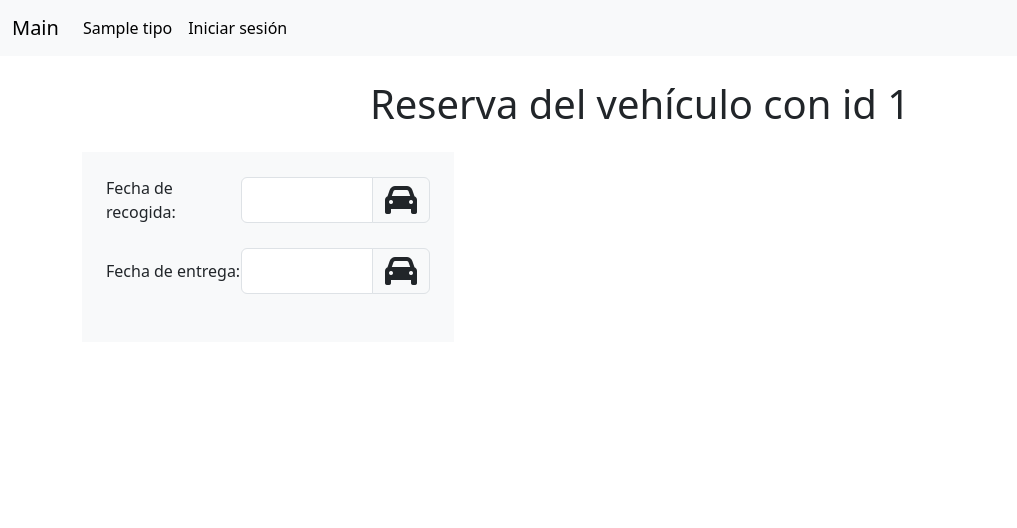
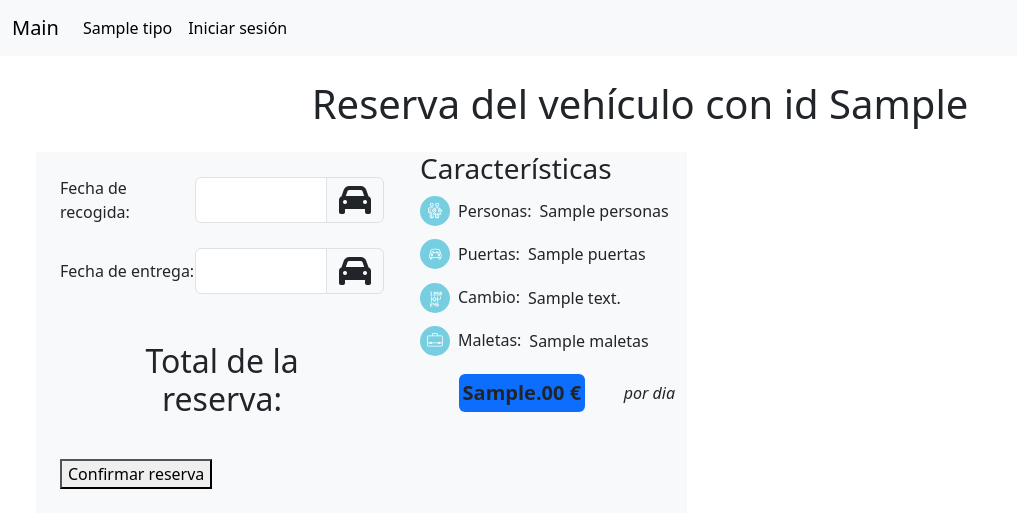
Before and after one commit to SKRTEEEEEE/CursoCIEF, a Node server app: template 05_EXPRESS/06_AppRentCar/publica/views/reserva.ejs in a window 1280 px wide. Shown: the top 528 px of the page, without its empty margins (0-1017 px from the left). Run offline with Node 20, Linux system fonts and the light colour scheme; the template is opened without the code that fills it: most values are stand-ins (such as "Sample title", 1, 10 or a date in 2020); some libraries are stand-ins or nearby versions.

Commit message:
feat(reserva): Create form for send the reserva data

```diff
--- a/05_EXPRESS/06_AppRentCar/publica/public/js/datapicker.js
+++ b/05_EXPRESS/06_AppRentCar/publica/public/js/datapicker.js
@@ -13,6 +13,8 @@ $(document).ready(function () {
         autoclose: true
     }).on('changeDate', function (selected) {
         var startDate = new Date(selected.date.valueOf());
+        // Agregar un día a la fecha seleccionada en startDate
+        startDate.setDate(startDate.getDate() + 1);
         $('#endDate').datepicker('setStartDate', startDate);
     });
 
--- a/05_EXPRESS/06_AppRentCar/publica/rutas.js
+++ b/05_EXPRESS/06_AppRentCar/publica/rutas.js
@@ -72,12 +72,14 @@ rutas.get("/login",async (req, res)=>{
 rutas.post("/login", (req, res) => {
     const { email, password, redirectUrl } = req.body;
     try {
-        connection.query("SELECT email, password FROM clientes",(err, result)=>{
+        connection.query("SELECT id_cliente, email, password FROM clientes",(err, result)=>{
             if(err) throw err;
+            // console.log("resultado select login: ", result)
             const user = result.find(user=>user.email === email)
             if(user.password === password){
                 req.session.email = email; // Almacenar el email en la sesión
-                console.log("Session:", req.session); // Agregar esta línea
+                req.session.userId = user.id_cliente // Almacenar el id en la sesión
+                // console.log("Session:", req.session);
                 return res.redirect(redirectUrl || '/');
             } else {
                 return res.redirect('/login');
@@ -112,13 +114,14 @@ rutas.get("/:tipo", async (req, res) => {
 
 rutas.get("/:tipo/:id", async (req, res) => {
     const id = req.params.id;
+    const isReserva = false;
     try {
         let tipos = await fetchTipos();
         tipos = tipos.map(tipo => ({ tipo: capitalizeFirstLetter(tipo.tipo) }));
         const select = `SELECT * FROM modelos WHERE id_modelo = ${id};`
         connection.query(select, (err, result) => {
             if (err) throw err;
-            res.render('modelo', { title: "Alquila-me el bugga", data: result, tipos })
+            res.render('modelo', { title: "Alquila-me el bugga", data: result, tipos , isReserva})
             console.log(result)
         })
     } catch (error) {
@@ -129,24 +132,29 @@ rutas.get("/:tipo/:id", async (req, res) => {
 
 rutas.get("/:tipo/:id/reserva", isAuthenticated, async (req, res) => {
     const id = req.params.id;
+    const isReserva = true;
     try {
 
         let tipos = await fetchTipos();
         tipos = tipos.map(tipo => ({ tipo: capitalizeFirstLetter(tipo.tipo) }));
-        res.render('reserva', { title: "Alquila-me el bugga", tipos, id })
-    //     // const select = `SELECT * FROM modelos WHERE id_modelo = ${id};`
-    //     // connection.query(select, (err, result) => {
-    //     //     if (err) throw err;
+        // res.render('reserva', { title: "Alquila-me el bugga", tipos, id })
+        const select = `SELECT * FROM modelos WHERE id_modelo = ${id};`
+        connection.query(select, (err, result) => {
+            if (err) throw err;
 
-    //     //     res.render('rent', { title: "Alquila-me el bugga", data: result, tipos })
-    //     //     console.log(result)
-        // })
+            res.render('reserva', { title: "Alquila-me el bugga", data: result, tipos, id_modelo: id, isReserva, id_cliente: req.session.userId })
+            // console.log(result)
+        })
     } catch (error) {
         console.error(`Error reserva from vehicle with id ${id}: `, error)
         res.status(500).send("Error fetching data");
     }
 })
 
+rutas.post("/reserva",(req, res)=>{
+    console.log("reserva: ", req.body)
+})
+
 
 
 
--- a/05_EXPRESS/06_AppRentCar/publica/views/reserva.ejs
+++ b/05_EXPRESS/06_AppRentCar/publica/views/reserva.ejs
@@ -30,34 +30,100 @@
     <!-- Cargar el archivo de localización en español para Bootstrap Datepicker -->
     <script src="https://cdnjs.cloudflare.com/ajax/libs/bootstrap-datepicker/1.9.0/locales/bootstrap-datepicker.es.min.js"></script>
     <!-- Cargar el archivo de funcionamiento del datepicker, con mi configuración -->
-    <script src="../../js/datapicker.js"></script>
+    <!-- <script src="../../js/datapicker.js"></script> -->
 </head>
 
 <body>
     <header>
         <%- include('./templates/nav.ejs') %>
-        <h1 class="text-center my-4">Reserva del vehículo con id <%= id %></h1>
+        <h1 class="text-center my-4">Reserva del vehículo con id <%= id_modelo %></h1>
     </header>
-    <main class="container">
-        <form class="col-xl-4 p-4 bg-light">
+    <main class="container row mx-4">
+        <form method="post" action="/reserva" class="col-xl-4 p-4 bg-light">
 
                 <section class="mb-4 d-flex align-items-center">
                     <label for="startDate" class="col-5">Fecha de recogida:</label>
                     <div class="input-group">
-                    <input id="startDate" class="form-control" style="flex: 1;" /><i class="fa fa-car fa-2x input-group-text"></i></div>
+                    <input id="startDate" name="fecha_recogida" class="form-control" style="flex: 1;" /><i class="fa fa-car fa-2x input-group-text"></i></div>
                 </section>
 
 
                 <section class="mb-4 d-flex align-items-center">
                     <label for="endDate" class="col-5">Fecha de entrega:</label>
                     <div class="input-group">
-                    <input id="endDate" class="form-control" style="flex: 1;" /><i class="fa fa-car fa-2x input-group-text"></i></div>
+                    <input id="endDate" name="fecha_entrega" class="form-control" style="flex: 1;" /><i class="fa fa-car fa-2x input-group-text"></i></div>
                 </section>
+                <section id="totalPriceSection" class="text-center p-4 bg-light">
+                    <h2>Total de la reserva:</h2>
+                    <p id="totalPrice"></p>
+                </section>
+                <section style="display: none;">
+                    <input type="number" id="facturacion" name="facturacion">
+                    <input type="text" name="id_cliente" value="<%= id_cliente %>">
+                    <input type="text" name="id_modelo" value="<%= id_modelo %>">
+                </section>
+                <button type="submit">Confirmar reserva</button>
 
 
         </form>
+        <article class="col-xl-3 bg-light">
+            <%- include('./templates/caracteristicas-vehiculo-reserva.ejs') %>
+        </article>
+
 
     </main>
+    <script>
+        $(document).ready(function() {
+            var today = new Date();
+            var precioPorDia = <%= data[0].precioDia %>; // Precio por día obtenido de la variable data
+
+            $('#startDate').datepicker({
+                language: 'es',
+                format: 'dd/mm/yyyy',
+                startDate: today,
+                todayHighlight: true,
+                autoclose: true
+            }).on('changeDate', function (selected) {
+                var startDate = new Date(selected.date.valueOf());
+                startDate.setDate(startDate.getDate() + 1);
+                $('#endDate').datepicker('setStartDate', startDate);
+                calcularPrecioTotal();
+            });
+
+            $('#endDate').datepicker({
+                language: 'es',
+                format: 'dd/mm/yyyy',
+                startDate: today,
+                todayHighlight: true,
+                autoclose: true
+            }).on('changeDate', function (selected) {
+                var endDate = new Date(selected.date.valueOf());
+                $('#startDate').datepicker('setEndDate', endDate);
+                calcularPrecioTotal();
+            });
+
+            function calcularDiferenciaDeDias(fechaInicio, fechaFin) {
+                var unDia = 24 * 60 * 60 * 1000; // horas * minutos * segundos * milisegundos
+                var diferenciaMs = fechaFin - fechaInicio; // Diferencia en milisegundos
+                return Math.round(diferenciaMs / unDia); // Convertir la diferencia de milisegundos a días y redondear
+            }
+
+            function calcularPrecioTotal() {
+                var startDate = $('#startDate').datepicker('getDate');
+                var endDate = $('#endDate').datepicker('getDate');
+
+                if (startDate && endDate) {
+                    var diferenciaDias = calcularDiferenciaDeDias(startDate, endDate);
+                    var precioTotal = diferenciaDias * precioPorDia;
+                    $('#totalPrice').text(precioTotal + ' €');
+                    $('#facturacion').val(precioTotal);
+                } else {
+                    $('#totalPrice').text('');
+                    $('#facturacion').val('');
+                }
+            }
+        });
+    </script>
 </body>
 
 </html>
--- /dev/null
+++ b/05_EXPRESS/06_AppRentCar/publica/views/templates/caracteristicas-vehiculo-reserva.ejs
@@ -0,0 +1,44 @@
+<span>
+
+    <h3>Características</h3>
+    <div>
+        <ul class="list-unstyled">
+            <li class="d-flex gap-2 align-items-center mb-2">
+                <img class="img-fluid w-12" src="../../icons/personas.svg" width="30" alt="Icono de personas">
+                <h4 class="mt-2 fs-6 fw-normal">Personas: </h4>
+                <span>
+                    <%= data[0].personas %>
+                </span>
+            </li>
+            <li class="d-flex gap-2 align-items-center mb-2">
+                <img class="img-fluid w-12" width="30" src="../../icons/puertas.svg" alt="Icono de puertas">
+                <h4 class="mt-2 fs-6 fw-normal">Puertas: </h4>
+                <span>
+                    <%= data[0].puertas %>
+                </span>
+            </li>
+            <li class="d-flex gap-2 align-items-center mb-2">
+                <img class="img-fluid w-12" width="30" src="../../icons/cambio.svg" alt="Icono de caja de cambios">
+                <h4 class="mt-2 fs-6 fw-normal">Cambio: </h4>
+                <span>
+                    <%= data[0].cambio %>
+                </span>
+            </li>
+            <li class="d-flex gap-2 align-items-center mb-2">
+                <img class="img-fluid w-12" width="30" src="../../icons/maletas.svg" alt="Icono de maletas">
+                <h4 class="mt-2 fs-6 fw-normal">Maletas: </h4>
+                <span>
+                    <%= data[0].maletas %>
+                </span>
+            </li>
+        </ul>
+        <p class="col w-100 d-flex justify-content-between align-items-center">
+
+            <span></span>
+
+
+            <span
+                class="bg-primary fs-5 text-center rounded-2 fw-bold p-1">
+                <%= data[0].precioDia %>.00 €
+            </span><i> por dia</i></p>
+</span>
```
Also changed, not shown: 05_EXPRESS/06_AppRentCar/publica/views/modelo.ejs (+9 -61 lines), 05_EXPRESS/06_AppRentCar/publica/views/templates/caracteristicas-vehiculo copy 2.ejs (added, +44 -0 lines), 05_EXPRESS/06_AppRentCar/publica/views/templates/caracteristicas-vehiculo.ejs (added, +44 -0 lines).
